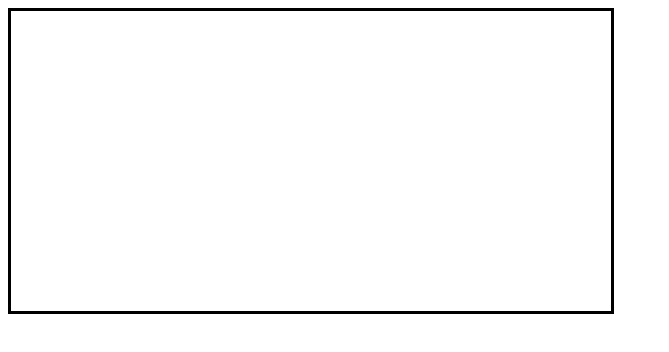
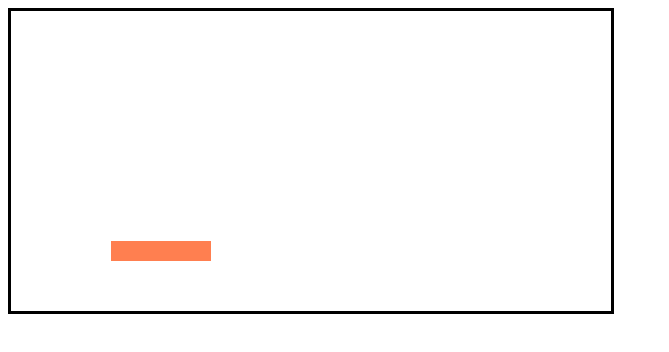
Before and after one commit to LILI848/js_games, a plain HTML site: page Breakout/index.html in a window 1280 px wide. Shown: the whole page, without its empty margins (0-669 px from the left). Drawn offline with Linux system fonts and the light colour scheme.

Commit message:
create one block

```diff
--- a/Breakout/index.js
+++ b/Breakout/index.js
@@ -0,0 +1,10 @@
+function addBlock() {
+  const grid = document.querySelector(".grid");
+  const block = document.createElement("div");
+  block.classList.add("block");
+  grid.appendChild(block);
+  block.style.left = "100px";
+  block.style.bottom = "50px";
+}
+
+addBlock();
--- a/Breakout/styles.css
+++ b/Breakout/styles.css
@@ -2,4 +2,12 @@
   width: 600px;
   height: 300px;
   border: solid black;
+  position: absolute;
 }
+
+.block {
+  position: absolute;
+  width: 100px;
+  height: 20px;
+  background-color: coral;
+}
```
